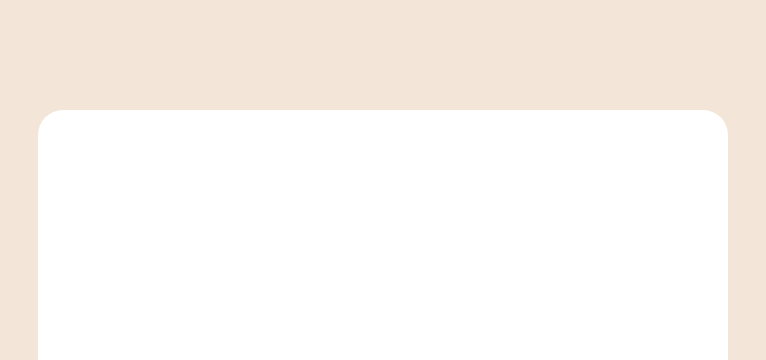
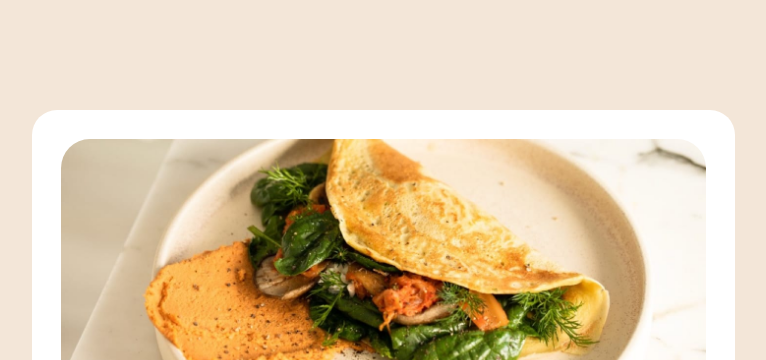
Before and after one commit to HANZY98/Recipe-Page, a plain HTML site: page index.html in a window 1280 px wide. Shown: the top 360 px of the page, without its empty margins (257-1023 px from the left). Drawn offline with nearby package versions, Linux system fonts and the light colour scheme; files that its build step writes are made by us from their sources; the site is published under a folder, as on GitHub Pages, so addresses that start at the root find nothing; files whose address does not match are found by name.

Commit message:
These are my changes

```diff
--- a/index.html
+++ b/index.html
@@ -22,7 +22,7 @@
 <body>
   <div class="wrapper">
     <header>
-      <div class="headimg"><img src="/images/image-omelette.jpeg" alt=""></div>
+      <div class="headimg"><img src="images/image-omelette.jpeg" alt=""></div>
     </header>
     <div class="hero paddinglr">
       <h1>Simple Omelette Recipe</h1>
```
